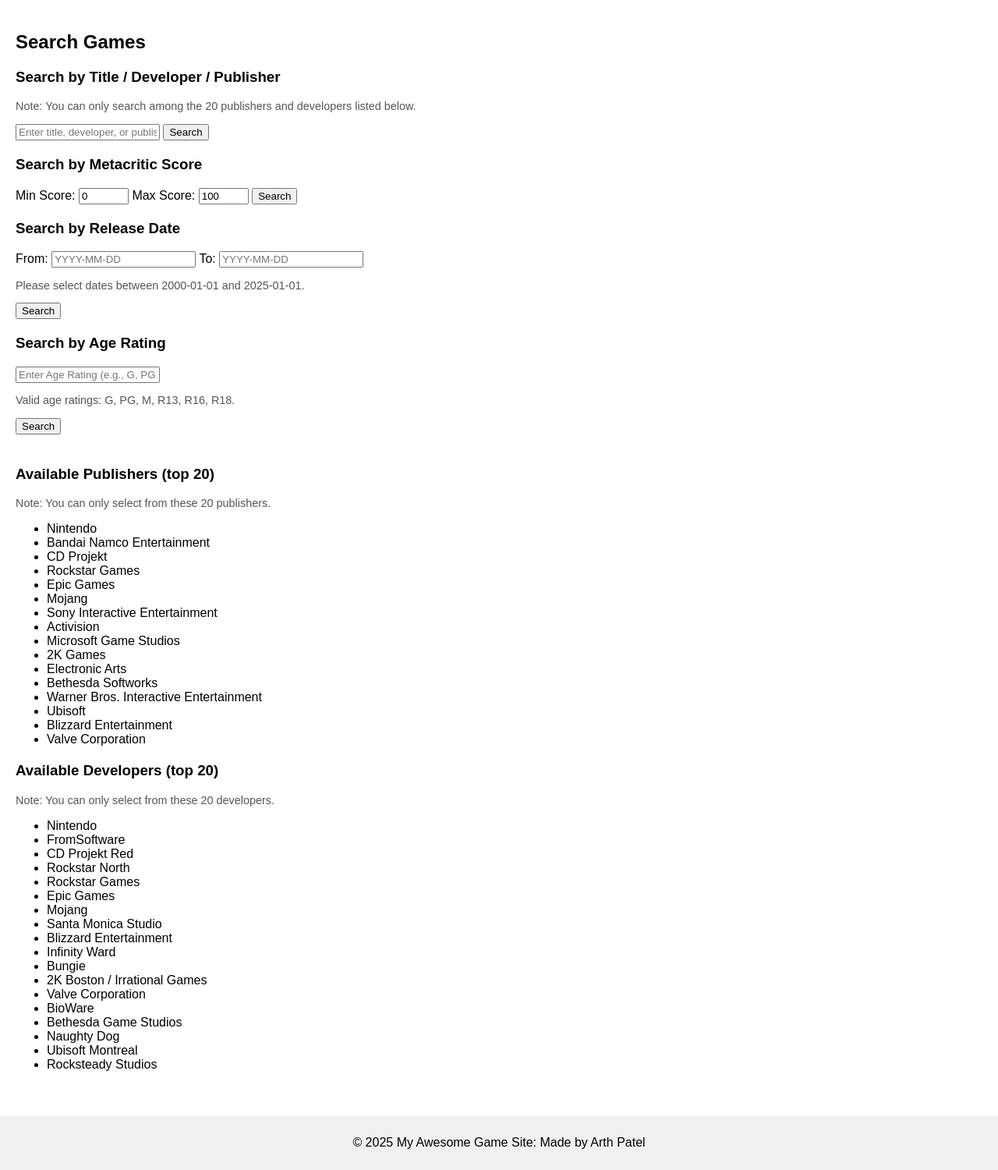
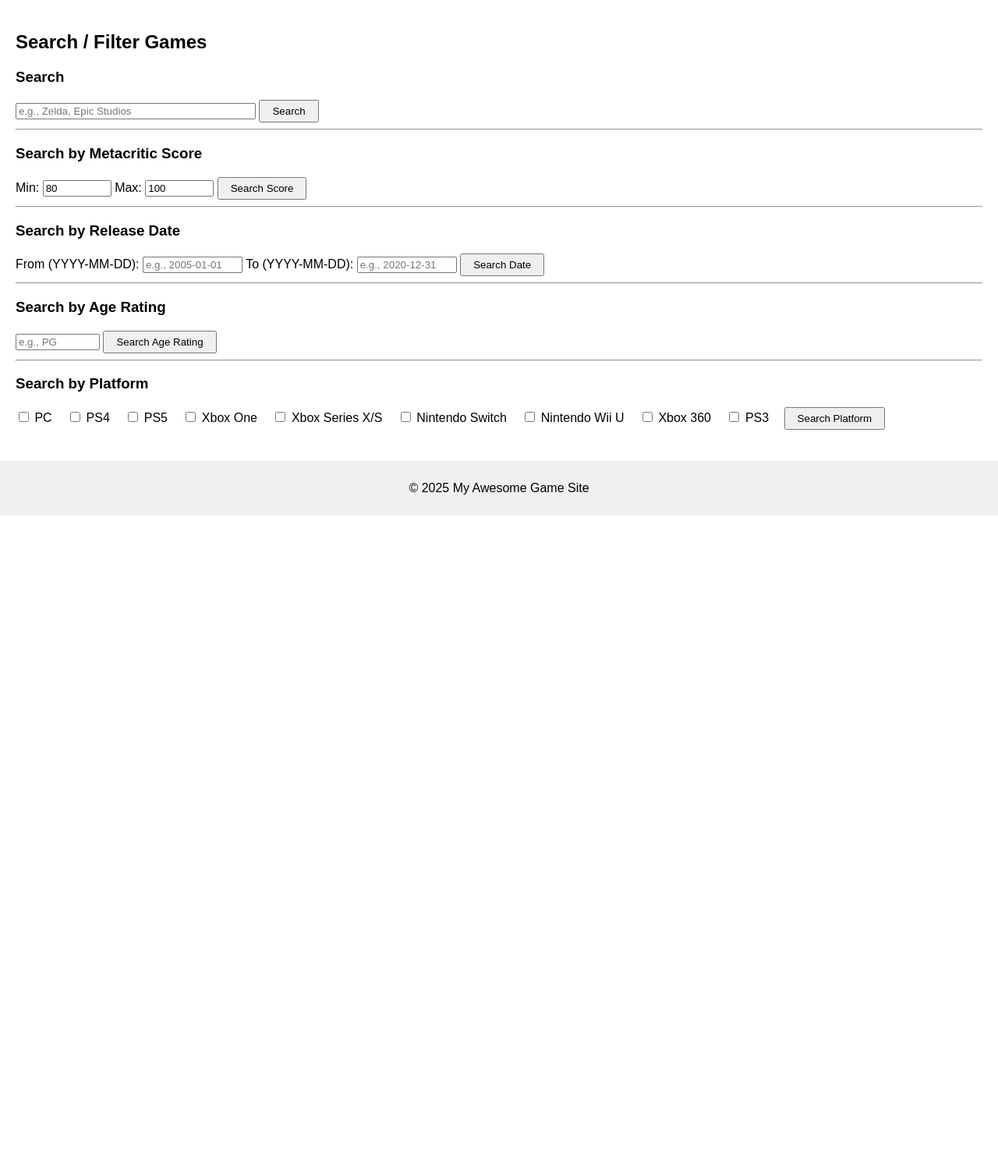
Before and after one commit to bblackie/rc-y12-ap-app, a Flask app: page /search in a window 1280 px wide. Shown: the part 134-1634 px from the top of the page at 78% size. After the commit the page ends 795 px from the top, so only its background shows below. Run offline with Flask 2, Linux system fonts and the light colour scheme; data comes from the database, SQL or seed files in the repository; both versions use the stored data as it was after the commit.

Commit message:
i have made some improvements with my database, as I had completely forgottten to add my platforms for my video games, which is crucial for the data. i have now added them to my database, and after trial and error, I have fixed it to work on the website with the correct data displaying properly. I am still doing touchups after this with the database currently.

```diff
--- a/my_game_site/app.py
+++ b/my_game_site/app.py
@@ -11,122 +11,192 @@ def get_db_connection():
     conn.row_factory = sqlite3.Row  # Enable column access by name
     return conn
 
-# Base query joining all required tables.
+# MASTER QUERY:
+# - Join the new game_platforms table (alias "gp")
+# - Left join each platform column to the platforms table
 GAME_SELECT = """
 SELECT
-    games.game_id,
-    games.title,
-    games.genre,
-    games.release_date,
-    games.metacritic_score,
-    games.description,
-    developers.name AS developer,
-    publishers.name AS publisher,
-    age_ratings.rating AS age_rating,
-    age_ratings.reason AS age_rating_reason,
-    images.cover_image,
-    images.image_url,
-    images.image_url2,
-    images.image_url3
-FROM games
-JOIN developers ON games.developer_id = developers.developer_id
-JOIN publishers ON games.publisher_id = publishers.publisher_id
-JOIN age_ratings ON games.age_rating_id = age_ratings.age_rating_id
-JOIN images ON games.game_id = images.game_id
+    g.game_id,
+    g.title,
+    g.genre,
+    g.release_date,
+    g.metacritic_score,
+    g.description,
+    d.name AS developer,
+    pub.name AS publisher,
+    ar.rating AS age_rating,
+    ar.reason AS age_rating_reason,
+    i.cover_image,
+    i.image_url,
+    i.image_url2,
+    i.image_url3,
+
+    p1.platform_name AS platform_name1,
+    p2.platform_name AS platform_name2,
+    p3.platform_name AS platform_name3,
+    p4.platform_name AS platform_name4,
+    p5.platform_name AS platform_name5,
+    p6.platform_name AS platform_name6,
+    p7.platform_name AS platform_name7,
+    p8.platform_name AS platform_name8
+
+FROM games g
+JOIN developers d          ON g.developer_id  = d.developer_id
+JOIN publishers pub        ON g.publisher_id  = pub.publisher_id
+JOIN age_ratings ar        ON g.age_rating_id = ar.age_rating_id
+JOIN images i              ON g.game_id       = i.game_id
+
+LEFT JOIN game_platforms gp ON g.game_id       = gp.game_id
+
+LEFT JOIN platforms p1      ON gp.platform_id   = p1.platform_id
+LEFT JOIN platforms p2      ON gp.platform_id2  = p2.platform_id
+LEFT JOIN platforms p3      ON gp.platform_id3  = p3.platform_id
+LEFT JOIN platforms p4      ON gp.platform_id4  = p4.platform_id
+LEFT JOIN platforms p5      ON gp.platform_id5  = p5.platform_id
+LEFT JOIN platforms p6      ON gp.platform_id6  = p6.platform_id
+LEFT JOIN platforms p7      ON gp.platform_id7  = p7.platform_id
+LEFT JOIN platforms p8      ON gp.platform_id8  = p8.platform_id
 """
 
 @app.route('/')
 def home():
+    """Home page: Show all games with their platforms."""
     conn = get_db_connection()
     games = conn.execute(GAME_SELECT).fetchall()
     conn.close()
     return render_template("index.html", all_games=games)
 
-# The search page now fetches up to 20 publishers and 20 developers.
-@app.route('/search')
+@app.route('/search', methods=["GET", "POST"])
 def search():
+    """
+    In this route, we use multiple forms. Each form sends a hidden field
+    'filter' that indicates which filter is being used.
+    """
     conn = get_db_connection()
-    publishers = conn.execute("SELECT name FROM publishers LIMIT 20").fetchall()
-    developers = conn.execute("SELECT name FROM developers LIMIT 20").fetchall()
-    conn.close()
-    return render_template("search.html", publishers=publishers, developers=developers)
+    publishers = conn.execute("SELECT name FROM publishers").fetchall()
+    developers = conn.execute("SELECT name FROM developers").fetchall()
+    row = conn.execute("SELECT MIN(metacritic_score) AS min_score FROM games").fetchone()
+    min_score = row["min_score"] if row else 0
+    all_platforms = conn.execute("SELECT platform_id, platform_name FROM platforms").fetchall()
 
-@app.route('/search_by_title', methods=["POST"])
-def search_by_title():
-    search_term = request.form.get("search_term", "").strip()
-    query = GAME_SELECT + " WHERE (games.title LIKE ? COLLATE NOCASE OR developers.name LIKE ? COLLATE NOCASE OR publishers.name LIKE ? COLLATE NOCASE)"
-    wildcard = f"%{search_term}%"
-    params = [wildcard, wildcard, wildcard]
-    conn = get_db_connection()
-    results = conn.execute(query, tuple(params)).fetchall()
-    conn.close()
-    return render_template("search_results.html", results=results, search_type="Title/Developer/Publisher", search_value=search_term)
+    if request.method == "POST":
+        filter_type = request.form.get("filter")
+        query = GAME_SELECT + " WHERE 1=1 "
+        params = []
+        error = None
 
-@app.route('/search_by_score', methods=["POST"])
-def search_by_score():
-    score_min = request.form.get("score_min", "").strip()
-    score_max = request.form.get("score_max", "").strip()
-    if not score_min:
-        score_min = 0
-    if not score_max:
-        score_max = 100
-    query = GAME_SELECT + " WHERE games.metacritic_score >= ? AND games.metacritic_score <= ?"
-    params = [int(score_min), int(score_max)]
-    conn = get_db_connection()
-    results = conn.execute(query, tuple(params)).fetchall()
-    conn.close()
-    return render_template("search_results.html", results=results, search_type="Metacritic Score", search_value=f"{score_min} to {score_max}")
+        if filter_type == "text":
+            search_term = request.form.get("search_term", "").strip()
+            if search_term:
+                query += """
+                  AND (g.title LIKE ? COLLATE NOCASE
+                       OR d.name LIKE ? COLLATE NOCASE
+                       OR pub.name LIKE ? COLLATE NOCASE)
+                """
+                wildcard = f"%{search_term}%"
+                params.extend([wildcard, wildcard, wildcard])
+            else:
+                error = "Please enter a search term."
 
-@app.route('/search_by_date', methods=["POST"])
-def search_by_date():
-    date_min = request.form.get("date_min", "").strip()
-    date_max = request.form.get("date_max", "").strip()
-    try:
-        date_min_obj = datetime.strptime(date_min, "%Y-%m-%d")
-        date_max_obj = datetime.strptime(date_max, "%Y-%m-%d")
-    except ValueError:
-        error = "Invalid date format. Please use YYYY-MM-DD."
-        return render_template("search.html", error=error)
+        elif filter_type == "score":
+            score_min = request.form.get("score_min", "").strip()
+            score_max = request.form.get("score_max", "").strip()
+            try:
+                if score_min:
+                    query += " AND g.metacritic_score >= ? "
+                    params.append(int(score_min))
+                if score_max:
+                    query += " AND g.metacritic_score <= ? "
+                    params.append(int(score_max))
+            except ValueError:
+                error = "Invalid score values."
 
-    allowed_min = datetime(2000, 1, 1)
-    allowed_max = datetime(2025, 1, 1)
-    if date_min_obj < allowed_min or date_max_obj > allowed_max:
-        error = "Release dates must be between 2000-01-01 and 2025-01-01."
-        return render_template("search.html", error=error)
+        elif filter_type == "date":
+            date_min = request.form.get("date_min", "").strip()
+            date_max = request.form.get("date_max", "").strip()
+            try:
+                if date_min and date_max:
+                    date_min_obj = datetime.strptime(date_min, "%Y-%m-%d")
+                    date_max_obj = datetime.strptime(date_max, "%Y-%m-%d")
+                    allowed_min = datetime(2000, 1, 1)
+                    allowed_max = datetime(2025, 1, 1)
+                    if date_min_obj < allowed_min or date_max_obj > allowed_max:
+                        error = "Dates must be between 2000-01-01 and 2025-01-01."
+                    else:
+                        query += " AND g.release_date >= ? AND g.release_date <= ? "
+                        params.extend([date_min, date_max])
+                else:
+                    error = "Please provide both start and end dates."
+            except ValueError:
+                error = "Invalid date format (YYYY-MM-DD)."
 
-    query = GAME_SELECT + " WHERE games.release_date >= ? AND games.release_date <= ?"
-    params = [date_min, date_max]
-    conn = get_db_connection()
-    results = conn.execute(query, tuple(params)).fetchall()
-    conn.close()
-    return render_template("search_results.html", results=results, search_type="Release Date", search_value=f"{date_min} to {date_max}")
+        elif filter_type == "age_rating":
+            age_rating = request.form.get("age_rating", "").strip().upper()
+            allowed_age_ratings = ["G", "PG", "M", "R13", "R16", "R18"]
+            if age_rating and age_rating in allowed_age_ratings:
+                query += " AND ar.rating = ? "
+                params.append(age_rating)
+            else:
+                error = f"Invalid age rating. Valid options: {', '.join(allowed_age_ratings)}"
 
-@app.route('/search_by_age', methods=["POST"])
-def search_by_age():
-    age_rating = request.form.get("age_rating", "").strip().upper()  # Convert input to uppercase
-    allowed_age_ratings = ["G", "PG", "M", "R13", "R16", "R18"]
-    if age_rating not in allowed_age_ratings:
-        error = "Invalid age rating. Valid options are: " + ", ".join(allowed_age_ratings) + "."
-        return render_template("search.html", error=error)
+        elif filter_type == "platform":
+            selected_plats = request.form.getlist("platforms")
+            if selected_plats:
+                placeholders = ",".join("?" for _ in selected_plats)
+                query += f"""
+                  AND (
+                    gp.platform_id  IN ({placeholders})
+                    OR gp.platform_id2 IN ({placeholders})
+                    OR gp.platform_id3 IN ({placeholders})
+                    OR gp.platform_id4 IN ({placeholders})
+                    OR gp.platform_id5 IN ({placeholders})
+                    OR gp.platform_id6 IN ({placeholders})
+                    OR gp.platform_id7 IN ({placeholders})
+                    OR gp.platform_id8 IN ({placeholders})
+                  )
+                """
+                # Extend parameters 8 times (once for each platform_id column)
+                for _ in range(8):
+                    params.extend(selected_plats)
+            else:
+                error = "Please select at least one platform."
 
-    query = GAME_SELECT + " WHERE age_ratings.rating = ?"
-    params = [age_rating]
-    conn = get_db_connection()
-    results = conn.execute(query, tuple(params)).fetchall()
-    conn.close()
-    return render_template("search_results.html", results=results, search_type="Age Rating", search_value=age_rating)
+        if error:
+            conn.close()
+            return render_template("search.html", error=error,
+                                   publishers=publishers,
+                                   developers=developers,
+                                   min_score=min_score,
+                                   platforms=all_platforms)
+        else:
+            results = conn.execute(query, tuple(params)).fetchall()
+            conn.close()
+            return render_template("search_results.html",
+                                   results=results,
+                                   search_type=filter_type,
+                                   search_value="")
+    else:
+        conn.close()
+        return render_template("search.html",
+                               publishers=publishers,
+                               developers=developers,
+                               min_score=min_score,
+                               platforms=all_platforms)
 
 @app.route("/game/<int:game_id>")
 def game_detail(game_id):
+    """Show details for a single game, including platform names."""
     conn = get_db_connection()
-    game = conn.execute(GAME_SELECT + " WHERE games.game_id = ?", (game_id,)).fetchone()
+    query = GAME_SELECT + " WHERE g.game_id = ?"
+    game = conn.execute(query, (game_id,)).fetchone()
     conn.close()
-    if game is None:
+    if not game:
         return "Game not found", 404
     return render_template("game_detail.html", game=game)
 
 @app.route("/random")
 def random_game():
+    """Redirect to a random game's detail page."""
     conn = get_db_connection()
     games = conn.execute("SELECT game_id FROM games").fetchall()
     conn.close()
--- a/my_game_site/static/js/main.js
+++ b/my_game_site/static/js/main.js
@@ -1,7 +1,7 @@
 document.addEventListener("DOMContentLoaded", function () {
   console.log("JavaScript loaded!");
 
-  // Initialize flatpickr for release date inputs
+  // Initialize flatpickr for release date inputs if needed
   var releaseDateMinInput = document.getElementById("release-date-min");
   if (releaseDateMinInput) {
     flatpickr(releaseDateMinInput, {
--- a/my_game_site/templates/base.html
+++ b/my_game_site/templates/base.html
@@ -4,10 +4,6 @@
   <meta charset="UTF-8">
   <title>{% block title %}My Awesome Game Site{% endblock %}</title>
   <link rel="stylesheet" href="{{ url_for('static', filename='css/style.css') }}">
-  <script src="{{ url_for('static', filename='js/main.js') }}"></script>
-  <!-- Flatpickr for date inputs -->
-  <link rel="stylesheet" href="https://cdn.jsdelivr.net/npm/flatpickr/dist/flatpickr.min.css">
-  <script src="https://cdn.jsdelivr.net/npm/flatpickr"></script>
 </head>
 <body>
   <header>
@@ -24,7 +20,7 @@
     {% block content %}{% endblock %}
   </main>
   <footer>
-    <p>© 2025 My Awesome Game Site: Made by Arth Patel</p>
+    <p>© 2025 My Awesome Game Site</p>
   </footer>
 </body>
 </html>
--- a/my_game_site/templates/search.html
+++ b/my_game_site/templates/search.html
@@ -1,74 +1,67 @@
 {% extends "base.html" %}
 {% block title %}Search Games - My Awesome Game Site{% endblock %}
 {% block content %}
-<h2>Search Games</h2>
+<h2>Search / Filter Games</h2>
 {% if error %}
-  <p style="color: red;">{{ error }}</p>
+  <p style="color:red; font-weight:bold;">{{ error }}</p>
 {% endif %}
 
-<div style="margin-bottom: 20px;">
-  <h3>Search by Title / Developer / Publisher</h3>
-  <p style="font-size: 0.9em; color: #555;">Note: You can only search among the 20 publishers and developers listed below.</p>
-  <form method="POST" action="{{ url_for('search_by_title') }}">
-    <input type="text" name="search_term" placeholder="Enter title, developer, or publisher">
-    <button type="submit">Search</button>
-  </form>
-</div>
+<!-- Form for Search (Title/Developer/Publisher) -->
+<form method="POST" action="{{ url_for('search') }}">
+  <h3>Search</h3>
+  <input type="hidden" name="filter" value="text">
+  <input type="text" name="search_term" placeholder="e.g., Zelda, Epic Studios" style="width:300px;">
+  <button type="submit" style="padding:5px 15px;">Search</button>
+</form>
 
-<div style="margin-bottom: 20px;">
+<hr>
+
+<!-- Form for Metacritic Score search -->
+<form method="POST" action="{{ url_for('search') }}">
   <h3>Search by Metacritic Score</h3>
-  <form method="POST" action="{{ url_for('search_by_score') }}">
-    <label>Min Score:
-      <input type="number" name="score_min" value="0" min="0" max="100">
-    </label>
-    <label>Max Score:
-      <input type="number" name="score_max" value="100" min="0" max="100">
-    </label>
-    <button type="submit">Search</button>
-  </form>
-</div>
+  <input type="hidden" name="filter" value="score">
+  <label>Min:</label>
+  <input type="number" name="score_min" value="{{ min_score }}" min="{{ min_score }}" max="100" style="width:80px;">
+  <label>Max:</label>
+  <input type="number" name="score_max" value="100" min="{{ min_score }}" max="100" style="width:80px;">
+  <button type="submit" style="padding:5px 15px;">Search Score</button>
+</form>
 
-<div style="margin-bottom: 20px;">
+<hr>
+
+<!-- Form for Release Date search -->
+<form method="POST" action="{{ url_for('search') }}">
   <h3>Search by Release Date</h3>
-  <form method="POST" action="{{ url_for('search_by_date') }}">
-    <label>From:
-      <input type="text" name="date_min" placeholder="YYYY-MM-DD">
-    </label>
-    <label>To:
-      <input type="text" name="date_max" placeholder="YYYY-MM-DD">
-    </label>
-    <p style="font-size: 0.9em; color: #555;">Please select dates between 2000-01-01 and 2025-01-01.</p>
-    <button type="submit">Search</button>
-  </form>
-</div>
+  <input type="hidden" name="filter" value="date">
+  <label>From (YYYY-MM-DD):</label>
+  <input type="text" name="date_min" placeholder="e.g., 2005-01-01" style="width:120px;">
+  <label>To (YYYY-MM-DD):</label>
+  <input type="text" name="date_max" placeholder="e.g., 2020-12-31" style="width:120px;">
+  <button type="submit" style="padding:5px 15px;">Search Date</button>
+</form>
 
-<div style="margin-bottom: 20px;">
+<hr>
+
+<!-- Form for Age Rating search -->
+<form method="POST" action="{{ url_for('search') }}">
   <h3>Search by Age Rating</h3>
-  <form method="POST" action="{{ url_for('search_by_age') }}">
-    <input type="text" name="age_rating" placeholder="Enter Age Rating (e.g., G, PG, M, R13, R16, R18)">
-    <p style="font-size: 0.9em; color: #555;">Valid age ratings: G, PG, M, R13, R16, R18.</p>
-    <button type="submit">Search</button>
-  </form>
-</div>
+  <input type="hidden" name="filter" value="age_rating">
+  <input type="text" name="age_rating" placeholder="e.g., PG" style="width:100px;">
+  <button type="submit" style="padding:5px 15px;">Search Age Rating</button>
+</form>
 
-<!-- List of available Publishers and Developers -->
-<div style="margin-top: 40px;">
-  <h3>Available Publishers (top 20)</h3>
-  <p style="font-size: 0.9em; color: #555;">Note: You can only select from these 20 publishers.</p>
-  <ul>
-    {% for publisher in publishers %}
-      <li>{{ publisher['name'] }}</li>
-    {% endfor %}
-  </ul>
-</div>
+<hr>
 
-<div style="margin-top: 20px;">
-  <h3>Available Developers (top 20)</h3>
-  <p style="font-size: 0.9em; color: #555;">Note: You can only select from these 20 developers.</p>
-  <ul>
-    {% for developer in developers %}
-      <li>{{ developer['name'] }}</li>
-    {% endfor %}
-  </ul>
-</div>
+<!-- Form for Platform search -->
+<form method="POST" action="{{ url_for('search') }}">
+  <h3>Search by Platform</h3>
+  <input type="hidden" name="filter" value="platform">
+  {% for plat in platforms %}
+      <label style="margin-right:15px;">
+        <input type="checkbox" name="platforms" value="{{ plat['platform_id'] }}">
+        {{ plat['platform_name'] }}
+      </label>
+  {% endfor %}
+  <button type="submit" style="padding:5px 15px;">Search Platform</button>
+</form>
 {% endblock %}
```
Also changed, not shown: my_game_site/templates/game_detail.html (+23 -12 lines), my_game_site/templates/index.html (+17 -13 lines), my_game_site/templates/search_results.html (+17 -3 lines), Popular_Games.db, 1 other file.
